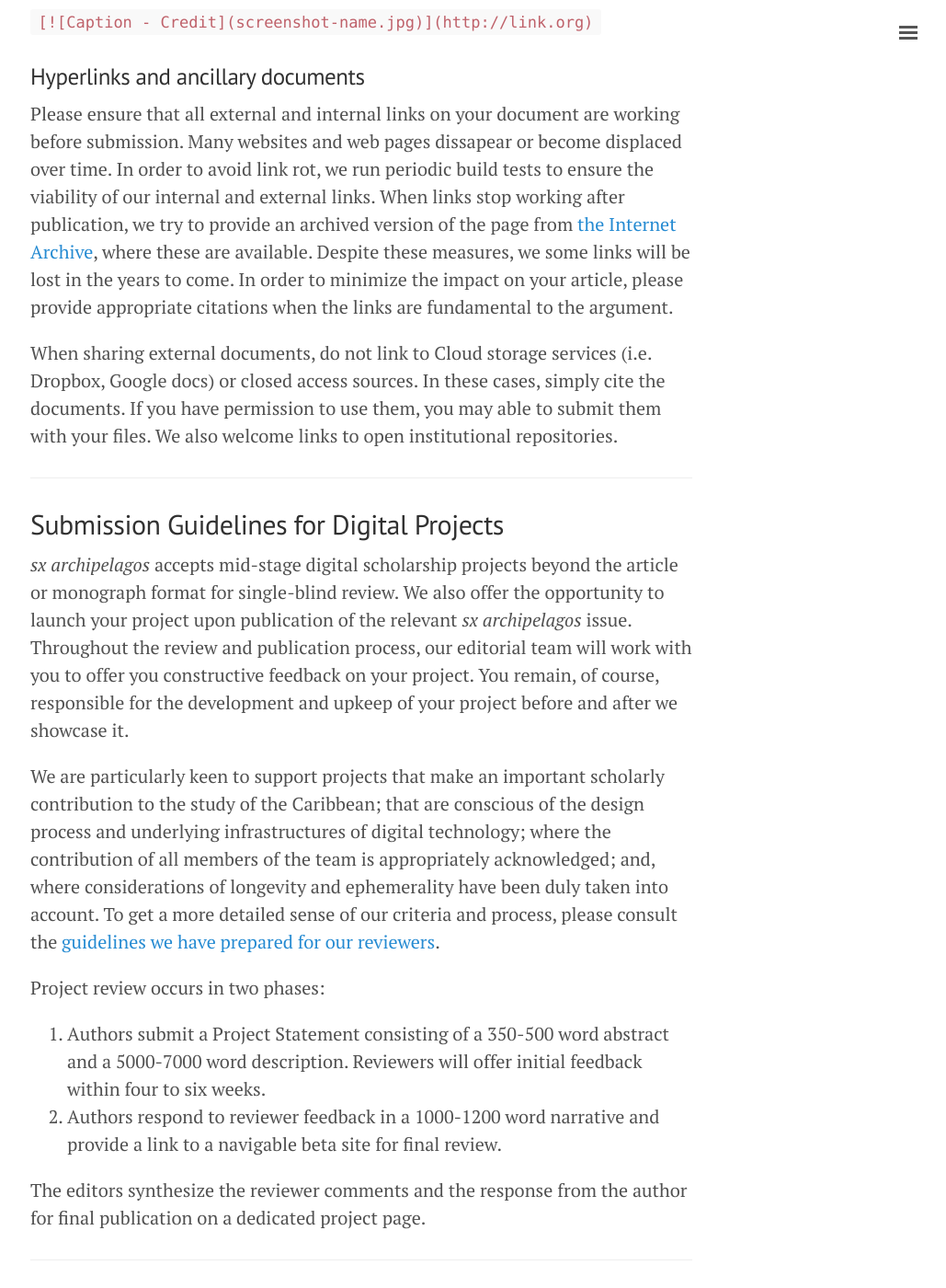
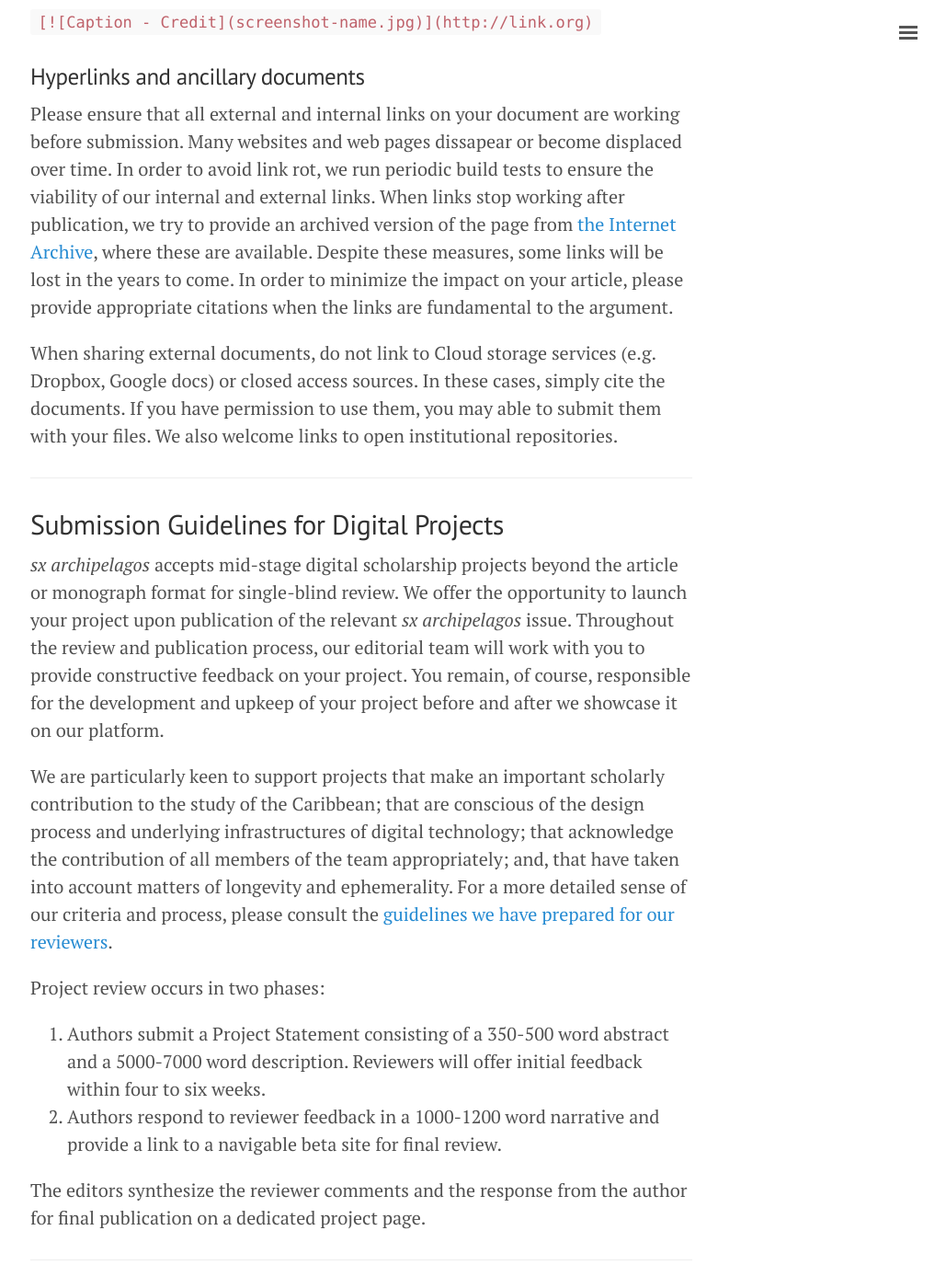
Before and after one commit to archipelagosjournal/archipelagos, a Jekyll site: the page built from submission-guidelines.md, in a window 1280 px wide and 1400 px high, scrolled down 4106 px. Shown: the whole window at 92% size, without its empty margins (247-1276 px from the left). Built offline with Jekyll 4.4.1, drawn with Linux system fonts in a browser that asks for light colours; some of the changed text lies outside the part shown.

Commit message:
revised submission guidelines

```diff
--- a/submission-guidelines.md
+++ b/submission-guidelines.md
@@ -65,17 +63,17 @@ In order to include any of these media types we ask that you send us a screensho
 
 ### Hyperlinks and ancillary documents
 
-Please ensure that all external and internal links on your document are working before submission. Many websites and web pages dissapear or become displaced over time. In order to avoid link rot, we run periodic build tests to ensure the viability of our internal and external links. When links stop working after publication, we try to provide an archived version of the page from [the Internet Archive](https://archive.org/index.php), where these are available. Despite these measures, we some links will be lost in the years to come. In order to minimize the impact on your article, please provide appropriate citations when the links are fundamental to the argument.
+Please ensure that all external and internal links on your document are working before submission. Many websites and web pages dissapear or become displaced over time. In order to avoid link rot, we run periodic build tests to ensure the viability of our internal and external links. When links stop working after publication, we try to provide an archived version of the page from [the Internet Archive](https://archive.org/index.php), where these are available. Despite these measures, some links will be lost in the years to come. In order to minimize the impact on your article, please provide appropriate citations when the links are fundamental to the argument.
 
-When sharing external documents, do not link to Cloud storage services (i.e. Dropbox, Google docs) or closed access sources. In these cases, simply cite the documents. If you have permission to use them, you may able to submit them with your files. We also welcome links to open institutional repositories.
+When sharing external documents, do not link to Cloud storage services (e.g. Dropbox, Google docs) or closed access sources. In these cases, simply cite the documents. If you have permission to use them, you may able to submit them with your files. We also welcome links to open institutional repositories.
 
 ---
 
 ## Submission Guidelines for Digital Projects
 
-*sx archipelagos* accepts mid-stage digital scholarship projects beyond the article or monograph format for single-blind review. We also offer the opportunity to launch your project upon publication of the relevant *sx archipelagos* issue. Throughout the review and publication process, our editorial team will work with you to offer you constructive feedback on your project. You remain, of course, responsible for the development and upkeep of your project before and after we showcase it.
+*sx archipelagos* accepts mid-stage digital scholarship projects beyond the article or monograph format for single-blind review. We offer the opportunity to launch your project upon publication of the relevant *sx archipelagos* issue. Throughout the review and publication process, our editorial team will work with you to provide constructive feedback on your project. You remain, of course, responsible for the development and upkeep of your project before and after we showcase it on our platform.
 
-We are particularly keen to support projects that make an important scholarly contribution to the study of the Caribbean; that are conscious of the design process and underlying infrastructures of digital technology; where the contribution of all members of the team is appropriately acknowledged; and, where considerations of longevity and ephemerality have been duly taken into account. To get a more detailed sense of our criteria and process, please consult the [guidelines we have prepared for our reviewers]().
+We are particularly keen to support projects that make an important scholarly contribution to the study of the Caribbean; that are conscious of the design process and underlying infrastructures of digital technology; that acknowledge the contribution of all members of the team appropriately; and, that have taken into account matters of longevity and ephemerality. For a more detailed sense of our criteria and process, please consult the [guidelines we have prepared for our reviewers]().
 
 Project review occurs in two phases:
 
```
Also changed, not shown: other parts of submission-guidelines.md (+7 -9 lines).
